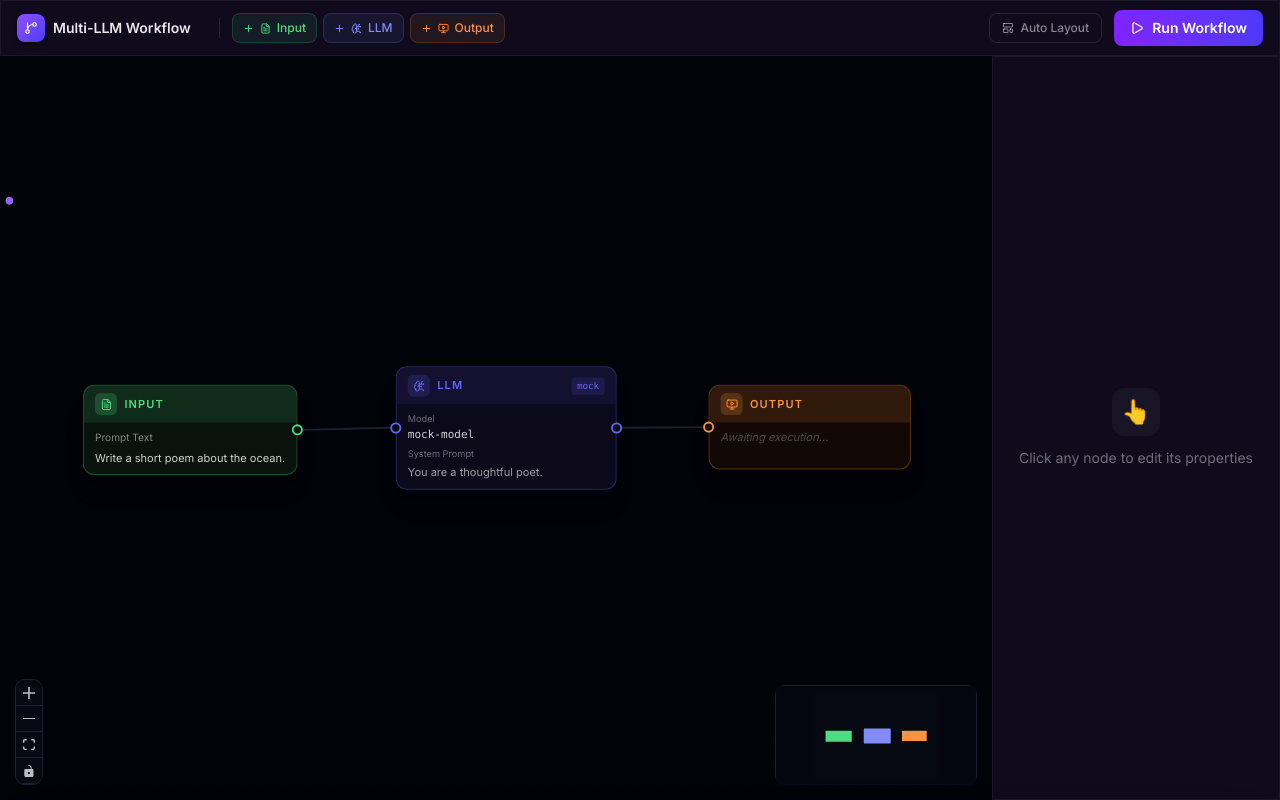
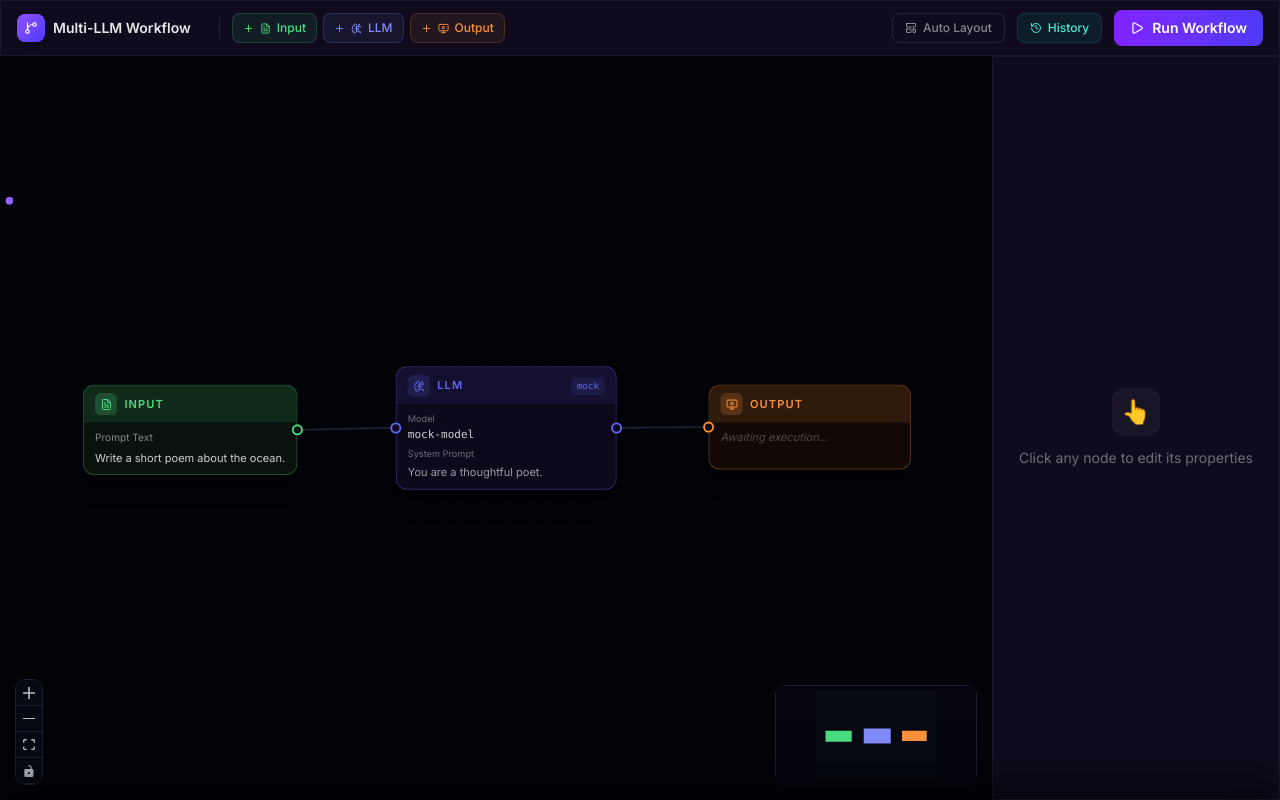
Before and after one commit to Mrkod-ER/multi-llm-workflow, a Next.js app in the folder frontend/: page / in a window 1280 px wide. Built offline with nearby package versions, Linux system fonts and the light colour scheme; no server answers.

Commit message:
feat(ui): update Topbar and page.tsx to support HistoryDrawer routing

```diff
--- a/frontend/src/app/page.tsx
+++ b/frontend/src/app/page.tsx
@@ -6,13 +6,19 @@ import { WorkflowCanvas } from "@/components/WorkflowCanvas";
 import { PropertiesPanel } from "@/components/panels/PropertiesPanel";
 import { ResultsDrawer } from "@/components/panels/ResultsDrawer";
 
+import { HistoryDrawer } from "@/components/panels/HistoryDrawer";
+
 export default function Home() {
   const [showResults, setShowResults] = useState(false);
+  const [showHistory, setShowHistory] = useState(false);
 
   return (
     <ReactFlowProvider>
       <div className="flex flex-col h-screen w-screen overflow-hidden bg-[oklch(10%_0.02_265)]">
-        <Topbar onShowResults={() => setShowResults(true)} />
+        <Topbar
+          onShowResults={() => setShowResults(true)}
+          onShowHistory={() => setShowHistory(true)}
+        />
         <div className="flex flex-1 overflow-hidden">
           <main className="flex-1 relative overflow-hidden">
             <WorkflowCanvas />
@@ -20,6 +26,7 @@ export default function Home() {
           <PropertiesPanel />
         </div>
         <ResultsDrawer open={showResults} onClose={() => setShowResults(false)} />
+        <HistoryDrawer isOpen={showHistory} onClose={() => setShowHistory(false)} />
       </div>
     </ReactFlowProvider>
   );
--- a/frontend/src/components/Topbar.tsx
+++ b/frontend/src/components/Topbar.tsx
@@ -1,13 +1,13 @@
 "use client";
 import { useState } from "react";
-import { Play, Loader2, CheckCircle2, XCircle, Plus, FileText, BrainCircuit, MonitorPlay, GitBranch, LayoutTemplate, BarChart2 } from "lucide-react";
+import { Play, Loader2, CheckCircle2, XCircle, Plus, FileText, BrainCircuit, MonitorPlay, GitBranch, LayoutTemplate, BarChart2, History } from "lucide-react";
 import { cn } from "@/lib/utils";
 import { useWorkflowStore } from "@/store/workflowStore";
 import { NodeType, type WorkflowRunResponse } from "@/lib/types";
 import { api } from "@/lib/api";
 import { useAutoLayout } from "@/hooks/useAutoLayout";
 
-export function Topbar({ onShowResults }: { onShowResults: () => void }) {
+export function Topbar({ onShowResults, onShowHistory }: { onShowResults: () => void, onShowHistory: () => void }) {
   const {
     nodes,
     edges,
@@ -144,6 +144,16 @@ export function Topbar({ onShowResults }: { onShowResults: () => void }) {
           Auto Layout
         </button>
 
+        {/* View History */}
+        <button
+          id="view-history-btn"
+          onClick={onShowHistory}
+          className="flex items-center gap-1.5 px-3 py-1.5 rounded-lg text-xs font-medium text-teal-300 hover:text-white bg-teal-500/10 hover:bg-teal-500/20 border border-teal-500/20 transition-all"
+        >
+          <History size={12} />
+          History
+        </button>
+
         {/* View Results */}
         {runResult && (
           <button
```
